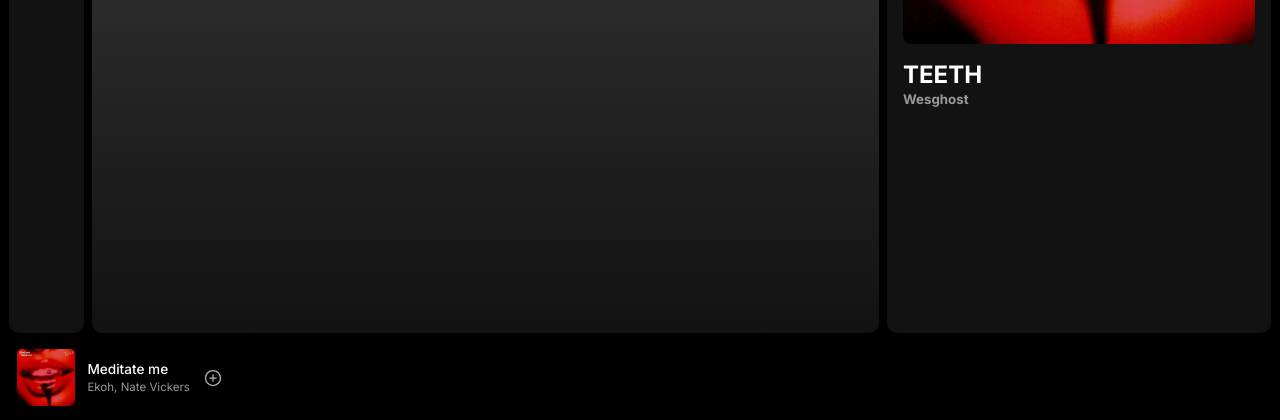
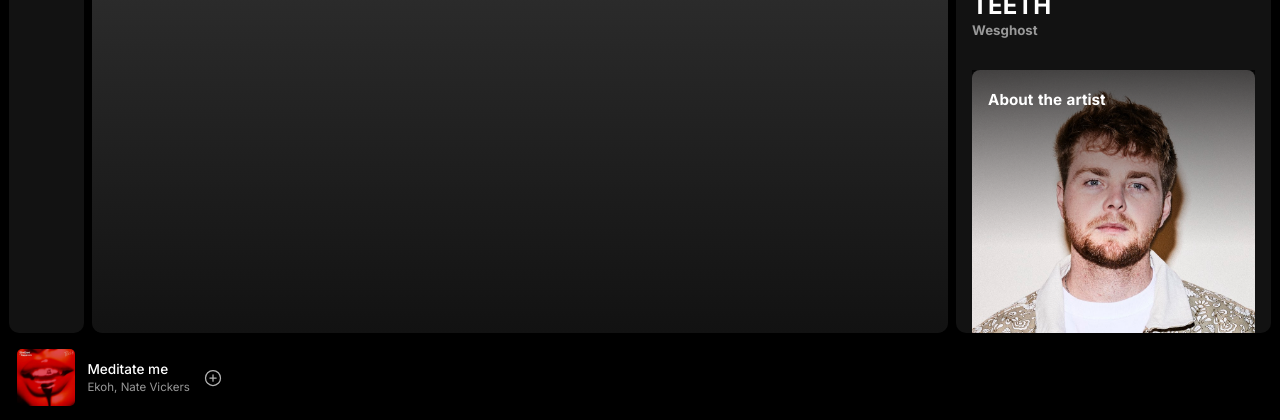
Before and after one commit to AryanSaini1303/Spotify_Clone, a Next.js app: page / in a window 1280 px wide. Shown: the part 381-801 px from the top of the page. Built offline with nearby package versions, Linux system fonts and the light colour scheme; no server answers.

Commit message:
info section structure complete with dummy info

```diff
--- a/components/content.module.css
+++ b/components/content.module.css
@@ -68,6 +68,7 @@
     border-radius: 10px;
     padding: 1rem;
     color:white;
+    overflow: auto;
 }
 .minMainSection{
     grid-area:1/2/3/4;
@@ -84,4 +85,5 @@
     border-radius: 10px;
     color:white;
     padding: 1rem;
+    overflow: auto;
 }
--- /dev/null
+++ b/components/infoArtistSection.js
@@ -0,0 +1,20 @@
+import styles from "./infoArtistSectoin.module.css";
+export default function InfoArtistSection() {
+  return (
+    <div className={styles.artistCard}>
+      <img src="/demoArtsitImage.jpg" alt="" />
+      <section className={styles.info}>
+        <h4>Eli Wilson</h4>
+        <p>
+          Lorem, ipsum dolor sit amet consectetur adipisicing elit. Nam animi
+          labore quisquam, natus atque aperiam rerum illum repudiandae nemo
+          debitis quaerat blanditiis ea, odio at culpa molestiae asperiores
+          sequi cumque harum itaque doloremque. Cumque dignissimos ad aut
+          ducimus temporibus voluptate nam nemo, nostrum impedit nihil.
+        </p>
+        <h4 className={styles.header}>About the artist</h4>
+        <div className={styles.shade}></div>
+      </section>
+    </div>
+  );
+}
--- /dev/null
+++ b/components/infoArtistSectoin.module.css
@@ -0,0 +1,47 @@
+.artistCard img{
+    height: 50%;
+    width: 100%;
+    border-radius: 8px;
+}
+.artistCard{
+    background-color: #2b2b2b;
+    border-radius: 8px;
+    margin: 2rem 0;
+    position: relative;
+}
+.info{
+    padding:0 0.8rem 0.8rem 0.8rem  ;
+}
+.info h4{
+    font-weight: bold;
+}
+.info p{
+    overflow: hidden;
+    display: -webkit-box;
+    -webkit-line-clamp: 3; /* Number of lines to show */
+    -webkit-box-orient: vertical;
+    line-height: 1.5; /* Adjust line height if needed */
+    max-height: 4.5em; /* 3 lines * line-height */
+    text-overflow: ellipsis;
+    font-size: 0.9rem;
+    color: #AAB3B3;
+    font-family:'Segoe UI', Tahoma, Geneva, Verdana, sans-serif;
+    font-weight: 500;
+}
+.shade{
+    background: linear-gradient(rgba(0, 0, 0, 0.699),rgba(0, 0, 0, 0));
+    height:40%;
+    width: 100%;
+    position:absolute;
+    top: 0;
+    left: 0;
+}
+.info .header{
+    position:absolute;
+    top: 0;
+    left: 1rem;
+    z-index: 100;
+    font-weight: 700;
+    font-size: 0.95rem;
+    word-spacing: 1px;
+}
--- a/components/infoSection.js
+++ b/components/infoSection.js
@@ -1,3 +1,4 @@
+import InfoArtistSection from "./infoArtistSection";
 import styles from "./infoSection.module.css";
 import InfoSongSection from "./infoSongSection";
 export default function InfoSection({ className }) {
@@ -8,8 +9,8 @@ export default function InfoSection({ className }) {
           <button><img src="/cross.svg" alt="" /></button>
         </header>
         <InfoSongSection/>
-        <div className="artistSection"></div>
-        <div className="queueSection"></div>
+        <InfoArtistSection/>
+        {/* <div className="queueSection"></div> */}
       </div>
     </>
   );
--- a/components/infoSongSection.module.css
+++ b/components/infoSongSection.module.css
@@ -5,8 +5,8 @@
     margin: 1rem 0;
 }
 .songCard img{
-    height: 22rem;
-    width: 22rem;
+    height: 50%;
+    width: 100%;
     /* display: none; */
     border-radius: 8px;
 }
```
Also changed, not shown: public/demoArtsitImage.jpg (added).
